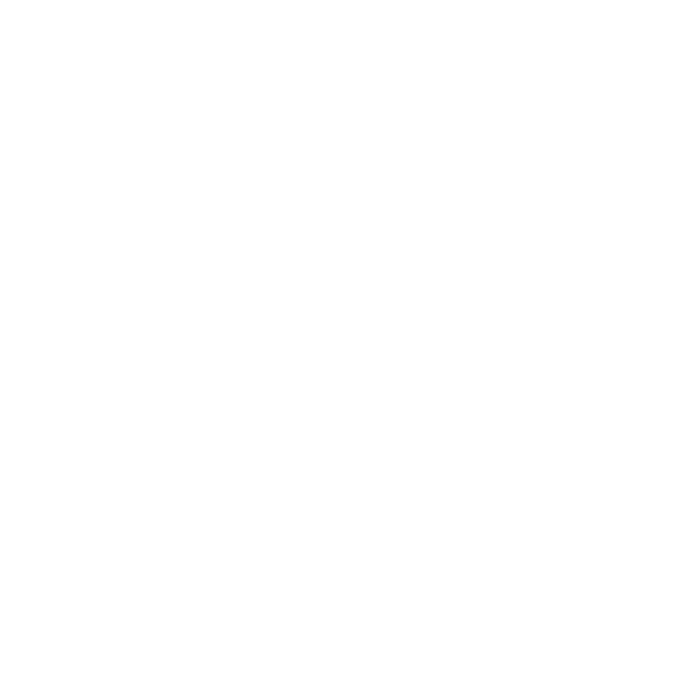
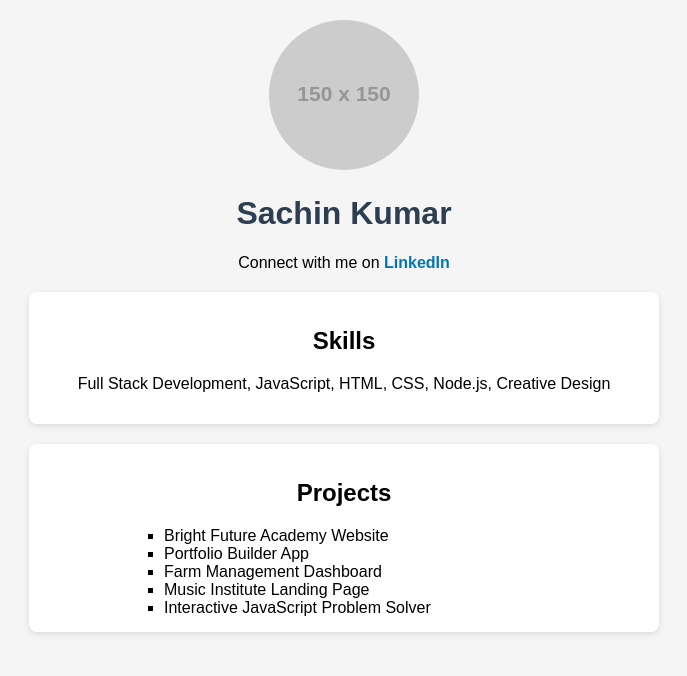
Before and after one commit to acciojob/portfolio-page-sachinsingh94, a website: page main.html in a window 1280 px wide. Shown: the whole page, without its empty margins (296-983 px from the left). Drawn offline with Linux system fonts and the light colour scheme; placeholder pictures from the web are drawn by us.

Commit message:
created a submission

```diff
--- a/main.html
+++ b/main.html
@@ -1,16 +1,41 @@
 <!DOCTYPE html>
+<html lang="en">
+<head>
+  <meta charset="UTF-8">
+  <title>My Portfolio</title>
+  <link rel="stylesheet" href="styles.css">
+</head>
+<body>
+  <!-- Profile Image -->
+  <img src="https://via.placeholder.com/150" alt="My Profile Picture" class="profile-img">
 
-<html>
+  <!-- Name -->
+  <h1>Sachin Kumar</h1>
 
-<head>
-	<link rel="stylesheet" href="styles.css">
-</head>
+  <!-- LinkedIn Profile -->
+  <p>
+    Connect with me on
+    <a href="https://www.linkedin.com/in/your-linkedin-id" target="_blank">LinkedIn</a>
+  </p>
 
-<body>
-	<!-- the entire body must be written by student -->
-    <script type="text/javascript" src="./script.js">
-</script>
+  <!-- Skills Section -->
+  <section id="skills">
+    <h2>Skills</h2>
+    <p>Full Stack Development, JavaScript, HTML, CSS, Node.js, Creative Design</p>
+  </section>
 
+  <!-- Projects Section -->
+  <section id="projects">
+    <h2>Projects</h2>
+    <ul>
+      <li>Bright Future Academy Website</li>
+      <li>Portfolio Builder App</li>
+      <li>Farm Management Dashboard</li>
+      <li>Music Institute Landing Page</li>
+      <li>Interactive JavaScript Problem Solver</li>
+    </ul>
+  </section>
+
+  <script src="script.js"></script>
 </body>
-
 </html>
--- a/script.js
+++ b/script.js
@@ -1 +1,8 @@
 //your code here
+// Simple interactivity: highlight project when clicked
+document.querySelectorAll("#projects li").forEach(item => {
+  item.addEventListener("click", () => {
+    item.style.backgroundColor = "#e0f7fa";
+    item.style.cursor = "pointer";
+  });
+});
--- a/styles.css
+++ b/styles.css
@@ -1,2 +1,45 @@
 
 /* Your CSS Code here. */
+body {
+  font-family: Arial, sans-serif;
+  background-color: #f5f5f5;
+  text-align: center;
+  margin: 0;
+  padding: 20px;
+}
+
+.profile-img {
+  border-radius: 50%;
+  width: 150px;
+  height: 150px;
+}
+
+h1 {
+  color: #2c3e50;
+}
+
+a {
+  color: #0077b5; /* LinkedIn blue */
+  text-decoration: none;
+  font-weight: bold;
+}
+
+a:hover {
+  text-decoration: underline;
+}
+
+section {
+  background-color: #ffffff;
+  margin: 20px auto;
+  padding: 15px;
+  max-width: 600px;
+  border-radius: 8px;
+  box-shadow: 0 2px 6px rgba(0,0,0,0.1);
+}
+
+ul {
+  list-style-type: square;
+  text-align: left;
+  margin: 0 auto;
+  max-width: 400px;
+}
```
